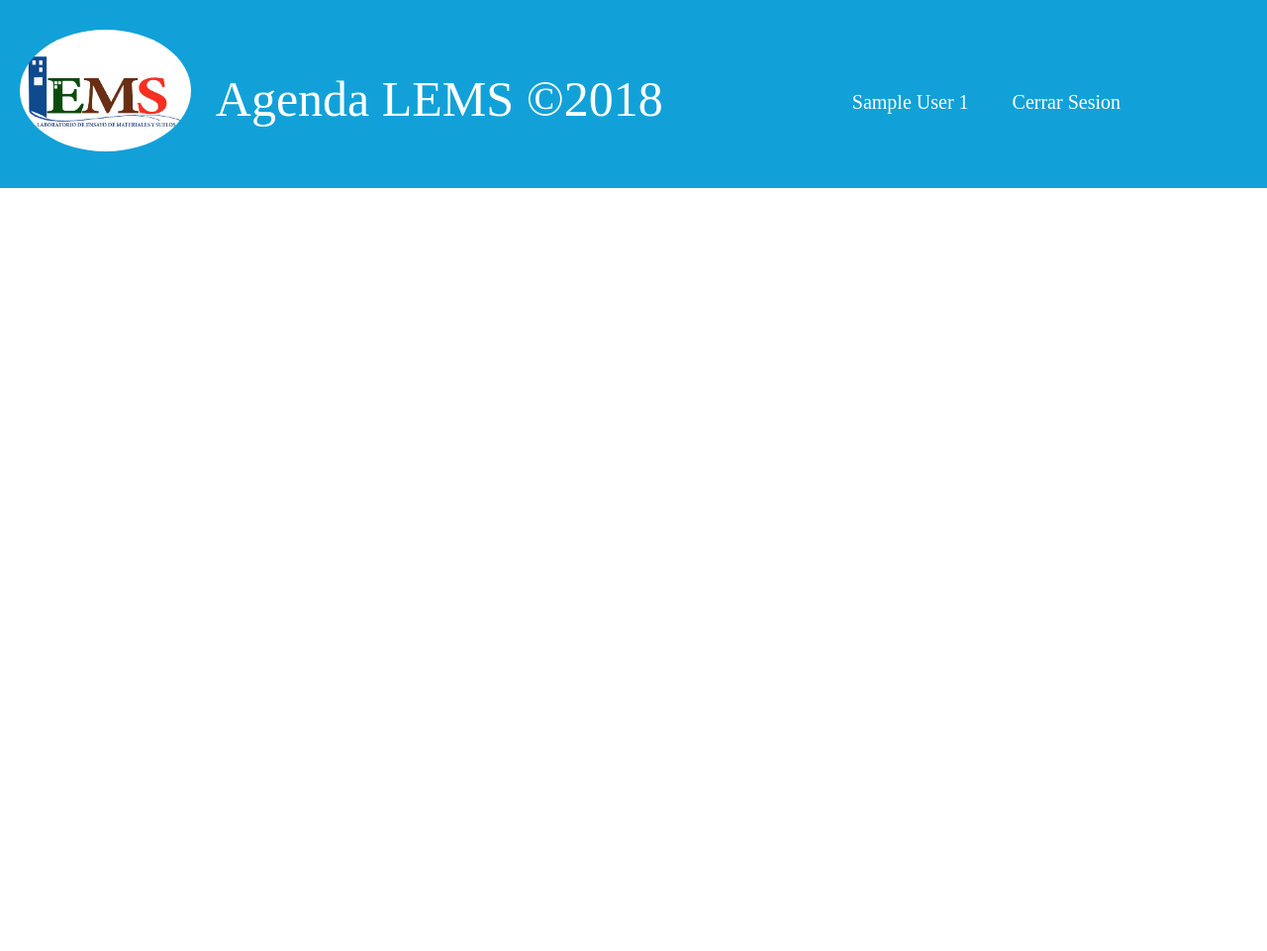
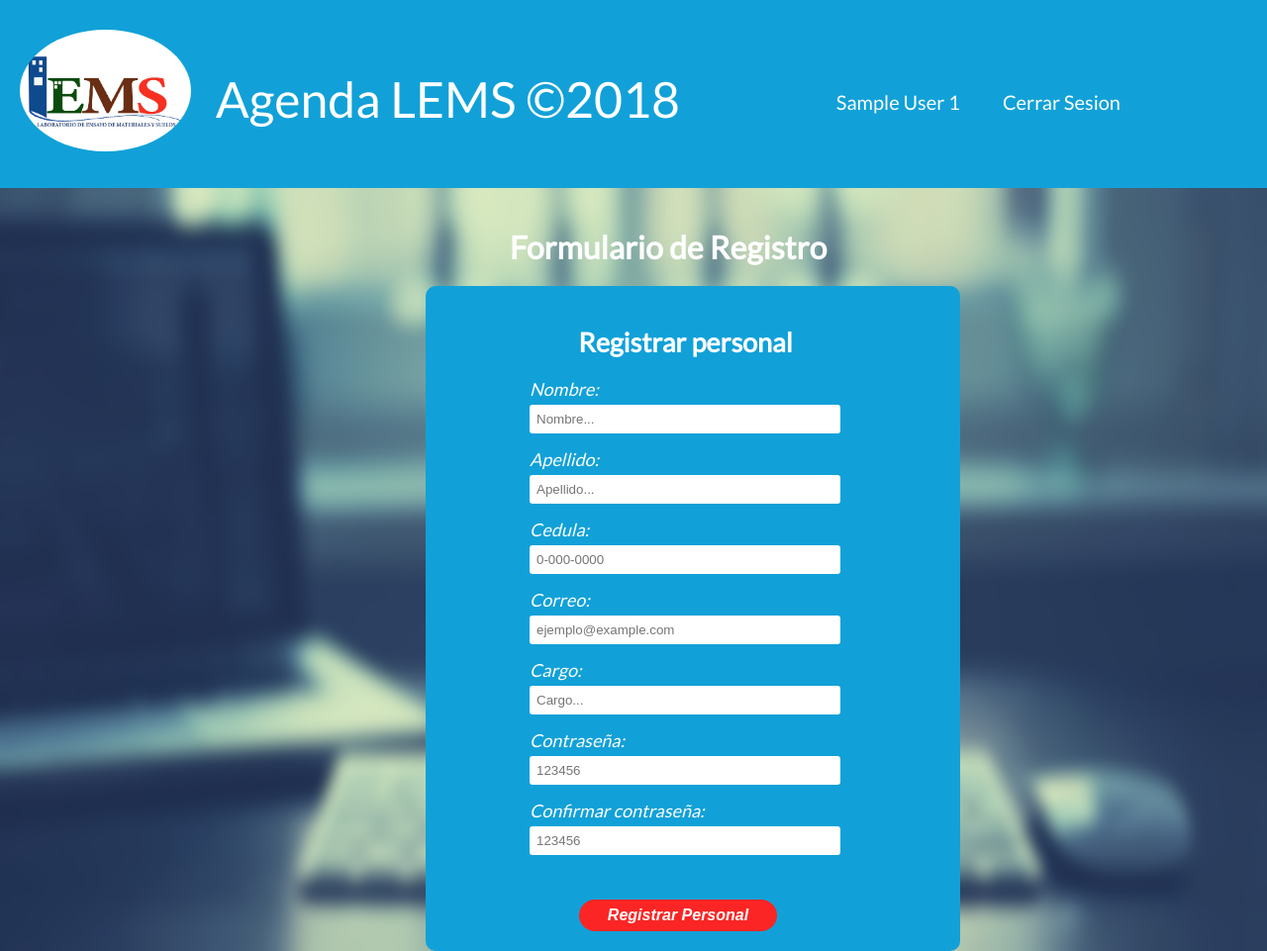
Before and after one commit to GilbDavis/UTPScheduler, a PHP site: page /ScheduleNot/SeccionAdmin/AgregarPersonal.php in a window 1280 px wide. Shown: the whole page at 99% size. Before the commit the page ends 190 px from the top, so only its background shows below. Run offline with PHP 8.4, Linux system fonts and the light colour scheme; the visitor is signed in with stand-in values (Sample User, id 1).

Commit message:
Seccion de Agregar personal terminada junto con su Css, archivos JS nuevos

```diff
--- /dev/null
+++ b/Css/Personal.css
@@ -0,0 +1,87 @@
+* {
+  margin: 0;
+  padding: 0;
+}
+
+body {
+  background-image: url(../Imagenes/register.png);
+  background-size: 100% 100%;
+  background-repeat: no-repeat;
+}
+
+h1 {
+  text-align: center;
+  padding: 20px;
+  color: white;
+  margin-left: 70px;
+  font-weight: bold;
+}
+
+h2 {
+  text-align: center;
+  margin-right: 100px;
+  padding: 20px;
+}
+
+.Register-Container {
+  width: 500px;
+  margin: 0px 0px 0px 430px;
+  color: white;
+  font-size: 18px;
+  padding: 20px;
+  border-radius: 10px;
+}
+
+.Register-Container {
+  background: #11a1d8;
+}
+
+#registro {
+  margin-left: 85px;
+}
+
+label {
+  color: white;
+  font-size: 18px;
+  font-style: italic;
+}
+
+.inputs {
+  width: 300px;
+  border: none;
+  border-radius: 3px;
+  outline: 0;
+  padding: 7px;
+  margin-top: 5px;
+  margin-bottom: 15px;
+}
+
+#btnRegistrar {
+  width: 200px;
+  padding: 7px;
+  font-size: 16px;
+  font-style: italic;
+  font-weight: 600;
+  border: none;
+  border-radius: 20px;
+  outline: 0;
+  margin: 20px 0px 0px 50px;
+  text-align: center;
+  background: #fb2525;
+  color: #fff;
+}
+
+#btnRegistrar:hover {
+  font-size: 18px;
+  text-align: center;
+  cursor: pointer;
+  background: #ffc107;
+  color: #000;
+}
+
+.contramatch {
+  color: red;
+  font-weight: bold;
+  margin-bottom: 10px;
+  font-size: 16px;
+}
--- /dev/null
+++ b/JS/ContraseñaVerificar.js
@@ -0,0 +1,14 @@
+function checkPasswordMatch() {
+  var password = $("#contra").val();
+  var confirmPassword = $("#recontra").val();
+
+  if (password != confirmPassword)
+    $("#checkpassword").html("La contraseña no coincide!");
+  else
+    $("#checkpassword").html("La contraseña coincide!");
+}
+
+$(document).ready(function() {
+  $("#contra",
+    "#recontra").keyup(checkPasswordMatch);
+});
--- a/Perfil/PaginaPerfil.php
+++ b/Perfil/PaginaPerfil.php
@@ -9,6 +9,8 @@ and open the template in the editor.
     <head>
         <meta charset="UTF-8">
         <title><?php echo 'LEMS - ' . $_SESSION['user_nom'] . ' ' . $_SESSION['user_ape']; ?></title>
+        <link href='http://fonts.googleapis.com/css?family=Lato&subset=latin,latin-ext' rel='stylesheet' type='text/css'/>
+        <style> header, body, footer{font-family: 'Lato';}</style>
     </head>
     <body>
 
--- a/SeccionAdmin/AdminMenu.php
+++ b/SeccionAdmin/AdminMenu.php
@@ -10,11 +10,7 @@ and open the template in the editor.
         <title>LEMS - Menú Administrador</title>
         <link type="text/css" rel="stylesheet" href="../Css/Menu.css"/>
         <link href='http://fonts.googleapis.com/css?family=Lato&subset=latin,latin-ext' rel='stylesheet' type='text/css'/>
-        <style>
-            header, body{
-                font-family: 'Lato';
-            }
-        </style>
+        <style> header, body{font-family: 'Lato';}</style>
     </head>
     <body>
 
--- a/SeccionAdmin/AgregarPersonal.php
+++ b/SeccionAdmin/AgregarPersonal.php
@@ -1,14 +1,43 @@
+<?php include 'RegistroDatos.php'; ?>
 <!DOCTYPE html>
 <html>
     <head>
         <title>LEMS - Agregar Personal</title>
         <meta charset="UTF-8">
         <meta name="viewport" content="width=device-width, initial-scale=1.0">
+        <link rel="stylesheet" type="text/css" href="../Css/Personal.css"/>
+        <link href='http://fonts.googleapis.com/css?family=Lato&subset=latin,latin-ext' rel='stylesheet' type='text/css'/>
+        <style> header, body{font-family: 'Lato';}</style>
+        <script src="http://code.jquery.com/jquery-latest.js"></script>
+        <script src="../JS/ContraseñaVerificar.js"></script>
     </head>
     <body>
 
         <?php require '../Header_Footer/Header.php'; ?>
 
+        <h1>Formulario de Registro</h1>
+        <div class="Register-Container">
+          <form method="post" id="registro" action="RegistroDatos.php">
+            <h2>Registrar personal</h2>
+            <label>Nombre: </label><br>
+            <input class="inputs" type="text" name="nombre" placeholder="Nombre..."/><br>
+            <label>Apellido: </label><br>
+            <input class="inputs" type="text" name="apellido" placeholder="Apellido..."/><br>
+            <label>Cedula: </label><br>
+            <input class="inputs" type="text" name="cedula" placeholder="0-000-0000"/><br>
+            <label>Correo: </label><br>
+            <input class="inputs" type="email" name="correo" placeholder="ejemplo@example.com"/><br>
+            <label>Cargo: </label><br>
+            <input class="inputs" type="text" name="cargo" placeholder="Cargo..."/><br>
+            <label>Contraseña: </label><br>
+            <input id="contra" class="inputs" type="password" name="contrasena" placeholder="123456"/><br>
+            <label>Confirmar contraseña: </label><br>
+            <input id="recontra" class="inputs" type="password" name="contrasenaverify"
+             placeholder="123456" onchange="checkPasswordMatch()"/><br>
+            <div class="contramatch" id="checkpassword"></div>
+            <input id="btnRegistrar" type="submit" name="submit" value="Registrar Personal"/>
+          </form>
+        </div>
     </body>
 
 </html>
--- /dev/null
+++ b/SeccionAdmin/RegistroDatos.php
@@ -0,0 +1,66 @@
+<?php
+  require '../Conexion/Connection.php';
+
+  //Definir las variables
+  $errors = array();
+  $nombre = "";
+  $apellido = "";
+  $cedula = "";
+  $correo = "";
+  $cargo = "";
+  $contrasena = "";
+  $recontrasena = "";
+  $rol = "Member";
+
+  if(isset($_POST['submit'])){
+    //Obtener los valores del formulario
+    $nombre = filter_input(INPUT_POST, 'nombre');
+    $apellido = filter_input(INPUT_POST, 'apellido');
+    $cedula = filter_input(INPUT_POST, 'cedula');
+    $correo = filter_input(INPUT_POST, 'correo');
+    $cargo = filter_input(INPUT_POST, 'cargo');
+    $contrasena = password_hash(filter_input(INPUT_POST, 'contrasena'), PASSWORD_DEFAULT);
+    $recontrasena = password_hash(filter_input(INPUT_POST, 'contrasenaverify'), PASSWORD_DEFAULT);
+    $rol = "Member";
+    //Manejo de errores del formulario
+    if(empty($nombre)){
+      array_push($errors, "Se requiere su nombre");
+    }
+    if(empty($apellido)){
+      array_push($errors, "Se requiere su apellido");
+    }
+    if(empty($cedula)){
+      array_push($errors, "Se requiere su Cedula!");
+    }
+    if(empty($cargo)){
+      array_push($errors, "Ingrese su cargo");
+    }
+    if(empty($contrasena)){
+      array_push($errors, "Ingrese su contraseña");
+    }
+    if(empty($recontrasena)){
+      array_push($errors, "Se requiere que verifique su contraseña");
+    }
+    //Si no hay errores se registra normalmente al usuario.
+    if(count($errors) == 0){
+      try{
+        $sql = "INSERT INTO usuarios(nombre, apellido, cedula, correo, clave,
+           rol, cargo) VALUES ('$nombre', '$apellido', '$cedula', '$correo', '$recontrasena',
+           '$rol', '$cargo');";
+           $resultado = $conn->query($sql);
+           echo '<script language="javascript">';
+           echo 'alert("Registrado con exito!");';
+           echo 'window.location.href="../SeccionAdmin/AgregarPersonal.php"';
+           echo '</script>';
+      }catch (Exception $ex){
+        echo '<script language="javascript">';
+        echo 'alert(' . $ex->getMessage() . ')';
+        echo '</script>';
+      }
+
+    }else{
+      array_push($errors, "");
+    }
+  }
+  $conn->close();
+ ?>
```
Also changed, not shown: Conexion/Insertarme.php (added, +21 -0 lines), JS/GetEmails.js (+6 -6 lines), JS/NavActive.js (+5 -4 lines), Imagenes/register.png (added).
